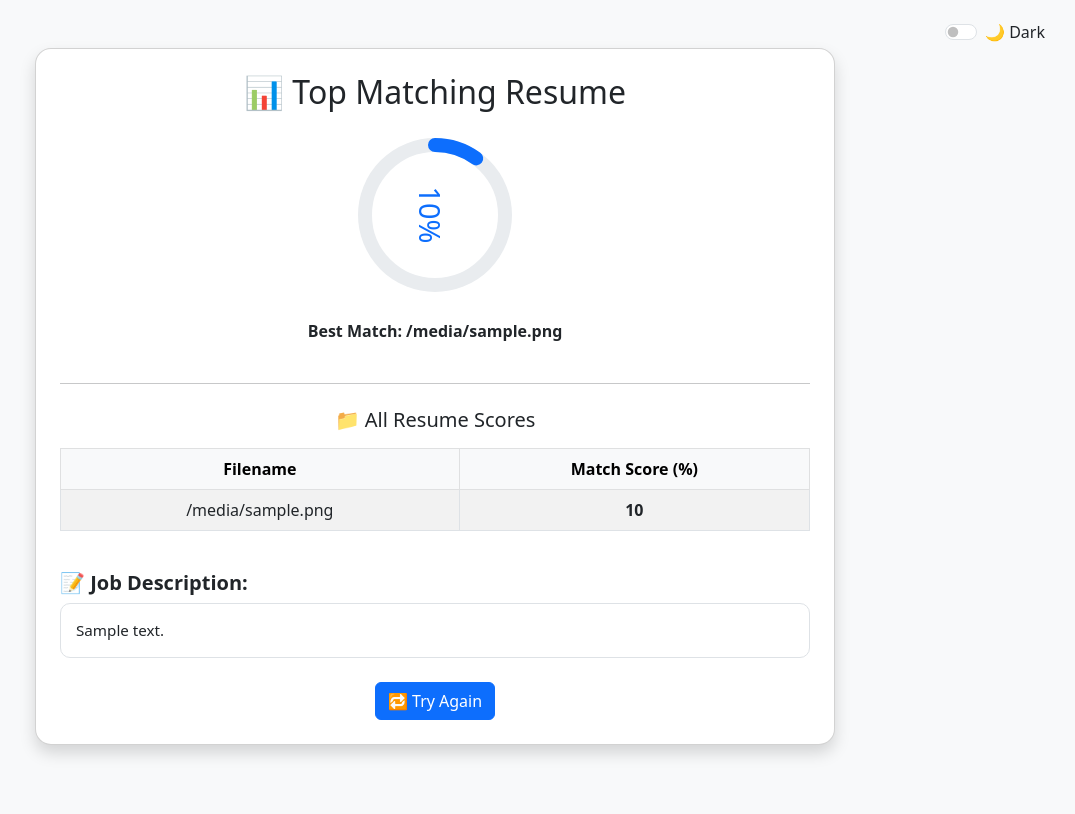
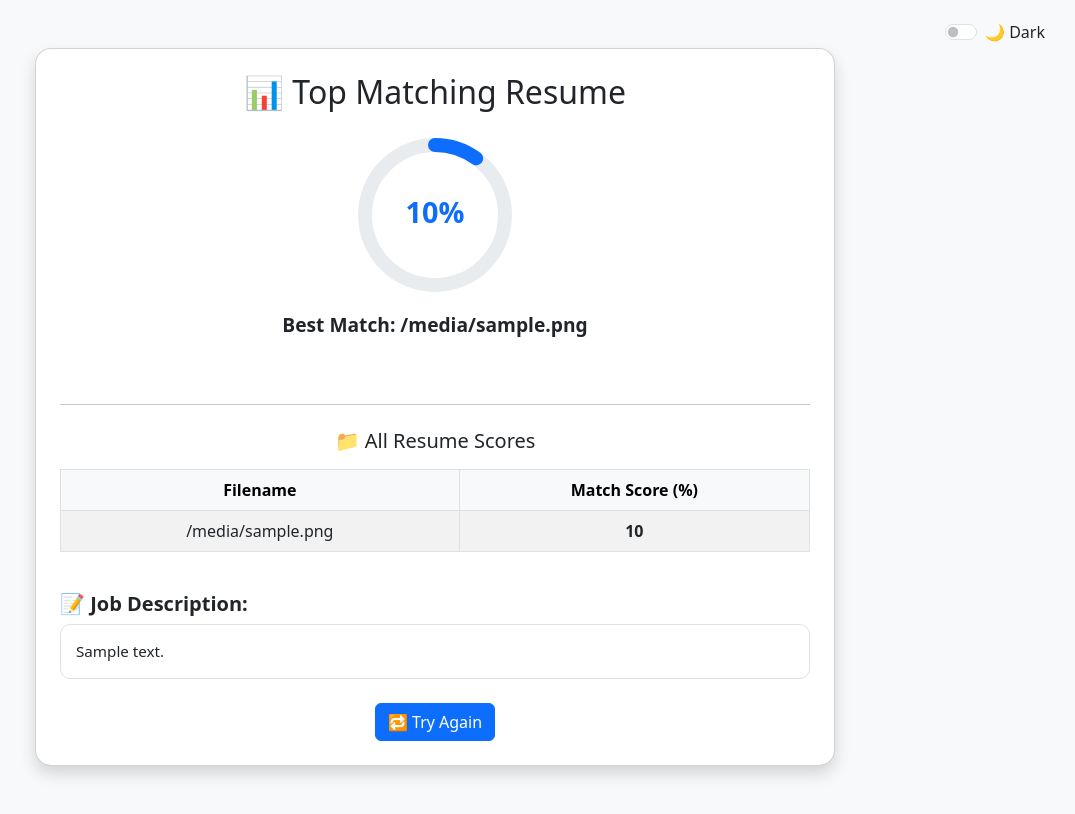
Before and after one commit to faustusaryan/resume-screening-ai, a Flask app: template templates/result.html in a window 1280 px wide. Shown: the whole page, without its empty margins (205-1280 px from the left). Before the commit the page ends 756 px from the top, so only its background shows below. Run offline with Flask 3, Linux system fonts and the light colour scheme; the template is opened without the code that fills it: most values are stand-ins (such as "Sample title", 1, 10 or a date in 2020).

Commit message:
Show multiple resume match scores with animated ring

```diff
--- a/templates/result.html
+++ b/templates/result.html
@@ -32,7 +32,6 @@
         transform: translateY(0);
       }
     }
-
     .ring {
       width: 160px;
       height: 160px;
@@ -48,11 +47,10 @@
     }
     .ring text {
       font-size: 1.8rem;
+      font-weight: bold;
       dominant-baseline: middle;
       text-anchor: middle;
       fill: #0d6efd;
-      transform: rotate(90deg);
-      transform-origin: center;
     }
     body.dark-mode .ring text {
       fill: #90cdf4;
@@ -71,6 +69,10 @@
       background-color: #1e1e1e;
       color: #e0e0e0;
     }
+    .score-text {
+      font-size: 1.2rem;
+      font-weight: 500;
+    }
   </style>
 </head>
 <body class="bg-light">
@@ -87,17 +89,16 @@
 
       <!-- 🪄 Animated Progress Ring -->
       {% if top_resume %}
-      <div class="d-flex justify-content-center mb-4">
+      <div class="d-flex flex-column align-items-center mb-4">
         <div class="ring">
           <svg width="160" height="160">
-            <circle r="70" cx="80" cy="80" stroke="#e9ecef"/>
-            <circle id="progressRing" r="70" cx="80" cy="80" stroke="#0d6efd" stroke-dasharray="440" stroke-dashoffset="440" transform="rotate(-90 80 80)"/>
-            <text x="80" y="88">{{ top_resume.score }}%</text>
+            <circle r="70" cx="80" cy="80" stroke="#e9ecef" stroke-width="14"/>
+            <circle id="progressRing" r="70" cx="80" cy="80" stroke="#0d6efd" stroke-width="14" stroke-dasharray="440" stroke-dashoffset="440" transform="rotate(-90 80 80)"/>
+            <text x="80" y="80">{{ top_resume.score }}%</text>
           </svg>
         </div>
+        <p class="text-center fw-bold mt-3 score-text">Best Match: {{ top_resume.filename }}</p>
       </div>
-
-      <p class="text-center fw-bold">Best Match: {{ top_resume.filename }}</p>
       {% endif %}
 
       <hr class="my-4">
```
